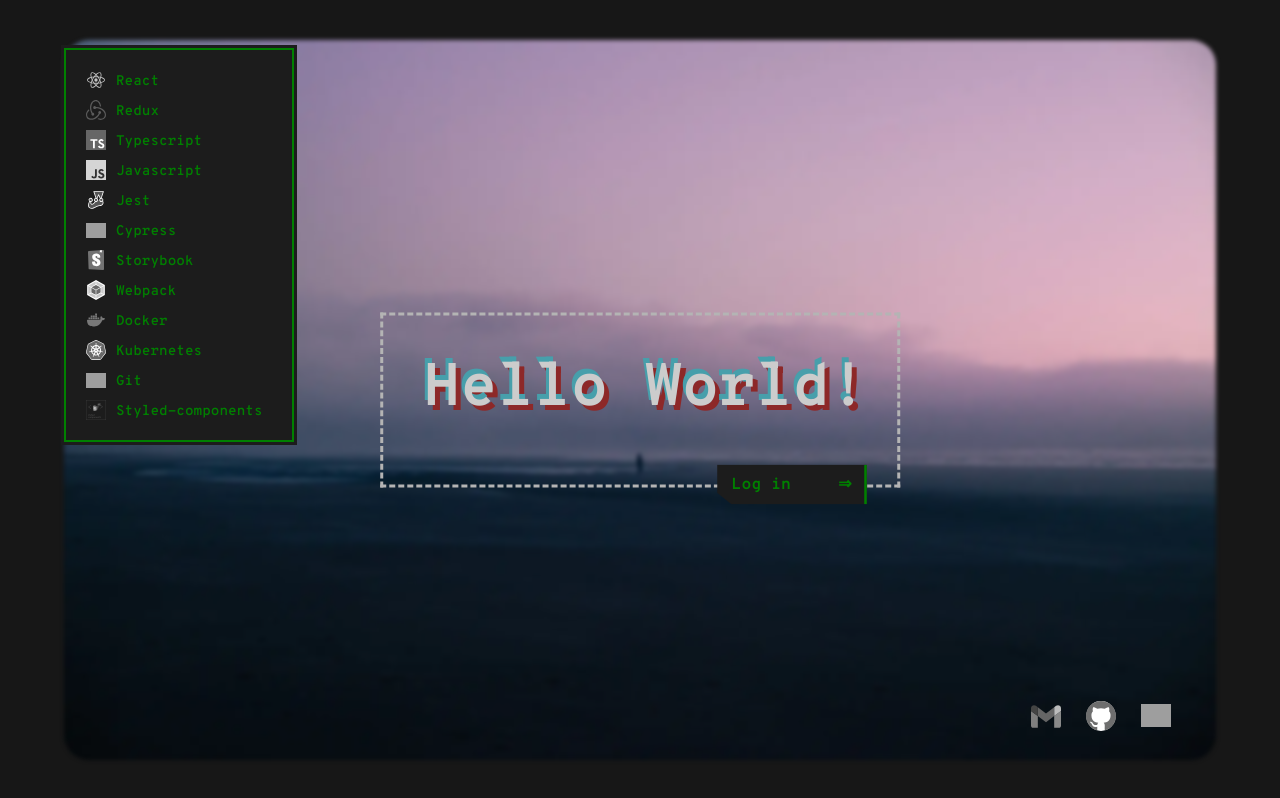
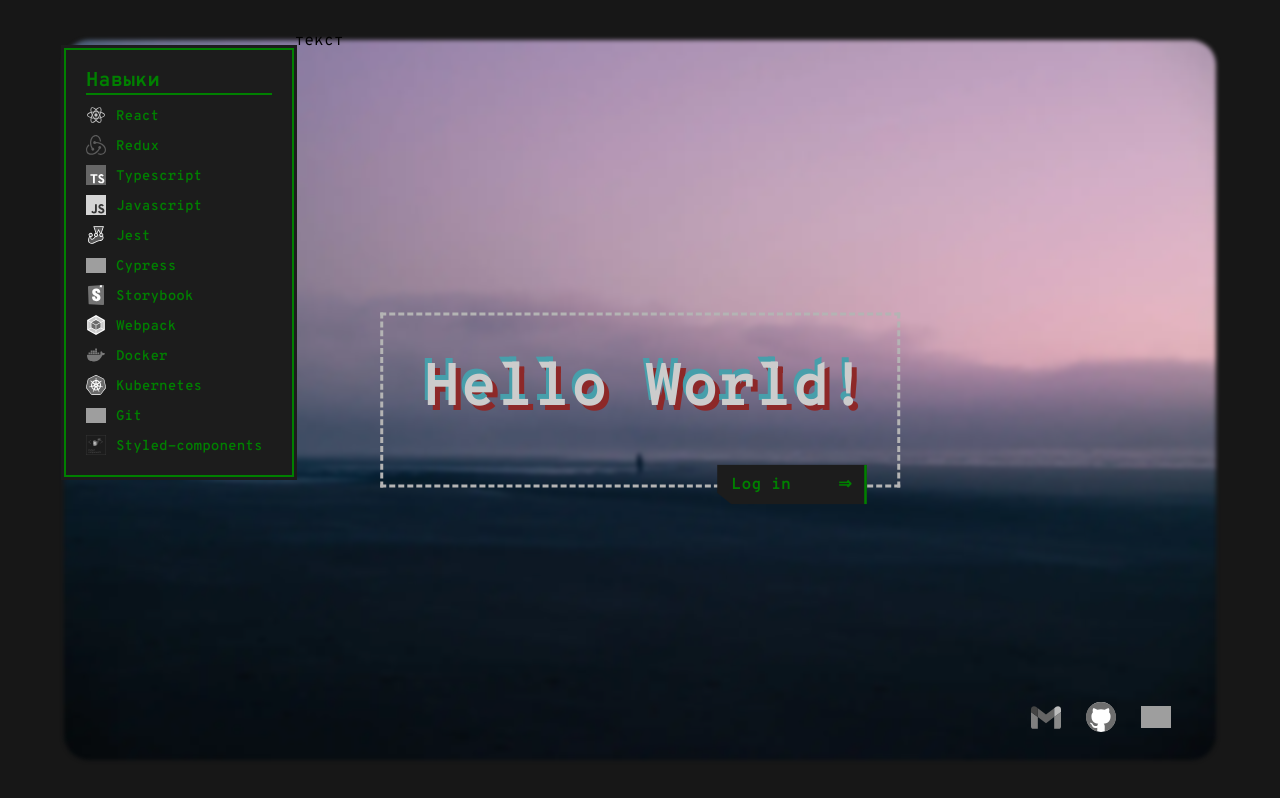
Before and after one commit to Ragna13377/aboutMe, a React app: page / in a window 1280 px wide. Built offline with nearby package versions, Linux system fonts and the light colour scheme; grey boxes are pictures that could not be loaded; a web font is replaced by a local one.

Commit message:
feat: Console table component

```diff
--- a/src/entities/Button/style.module.scss
+++ b/src/entities/Button/style.module.scss
@@ -14,8 +14,8 @@ $button-height: 40px;
 	padding: 0 15px;
 	overflow: hidden;
 	color: var(--console-text);
+	background-color: var(--console-color);
 	font-weight: 900;
-	background-color: var(--console-color);
 	border: none;
 	cursor: pointer;
 	clip-path: polygon(50% 0%, 100% 0, 100% 100%, 10% 100%, 0 70%, 0 0);
--- a/src/entities/Technology/style.module.scss
+++ b/src/entities/Technology/style.module.scss
@@ -1,5 +1,4 @@
 .technology {
-	list-style-type: none;
 	&:hover {
 		.technologyItem {
 			color: white;
--- a/src/features/TechnologyList/index.tsx
+++ b/src/features/TechnologyList/index.tsx
@@ -7,15 +7,24 @@ export type TGridPart = 'stack' | 'socials';
 export type TechnologyListProps = {
 	technologies: TTechnology[];
 	orientation: 'horizontal' | 'vertical';
-	listType: TGridPart
+	listType: TGridPart;
+	title?: string;
 };
 
-const TechnologyList = ({ technologies, orientation, listType }: TechnologyListProps) => (
-	<ul className={clsx(
-		styles.technologyList,
-		styles[`${orientation}Orientation`],
-		styles[`${listType}List`]
-	)}>
+const TechnologyList = ({
+	technologies,
+	orientation,
+	listType,
+	                        title
+}: TechnologyListProps) => (
+	<ul
+		className={clsx(
+			styles.technologyList,
+			styles[`${orientation}Orientation`],
+			styles[`${listType}List`]
+		)}
+	>
+		{title && <li className={styles.title}>{title}</li>}
 		{technologies.map((technology) => (
 			<Technology key={technology.type} {...technology} />
 		))}
--- a/src/features/TechnologyList/style.module.scss
+++ b/src/features/TechnologyList/style.module.scss
@@ -1,4 +1,5 @@
 .technologyList {
+	list-style-type: none;
 	padding: 20px;
 	display: flex;
 }
@@ -8,8 +9,7 @@
 	color: var(--console-text);
 	background-color: var(--console-color);
 	border: 2px solid var(--console-text);
-	outline: 3px solid var(--console-color);;
-	box-shadow: 1px 1px 1px var(--accent-color);
+	outline: 3px solid var(--console-color);
 }
 .socialsList {
 	grid-area: socials;
@@ -22,6 +22,13 @@
 	flex-direction: column;
 }
 
+.title {
+	text-align: start;
+	font-size: 20px;
+	font-weight: 900;
+	border-block-end: 2px solid var(--console-text);
+}
+
 @keyframes appearance {
 	from {
 		opacity: 0;
--- a/src/pages/index.tsx
+++ b/src/pages/index.tsx
@@ -1,5 +1,6 @@
 import { useState } from 'react';
 import { socials, stack } from '@pages/constants';
+import ConsoleTable from '@widgets/ConsoleTable';
 import TechnologyList from '@features/TechnologyList';
 import WelcomeContent from '@widgets/WelcomeContent';
 import styles from './style.module.scss';
@@ -12,10 +13,12 @@ const Home = () => {
 			<div className={styles.content}>
 				<WelcomeContent onClick={() => setAppState(true)} />
 				<TechnologyList
+					title='Навыки'
 					orientation='vertical'
 					listType='stack'
 					technologies={stack}
 				/>
+				<ConsoleTable info='текст'/>
 				<TechnologyList
 					orientation='horizontal'
 					listType='socials'
--- /dev/null
+++ b/src/widgets/ConsoleTable/index.tsx
@@ -0,0 +1,14 @@
+import styles from './style.module.scss';
+
+export type ConsoleTableProps = {
+	info: string;
+}
+const ConsoleTable = ({info}: ConsoleTableProps) => {
+	return (
+		<div>
+			{info}
+		</div>
+	);
+};
+
+export default ConsoleTable;
```
Also changed, not shown: src/entities/Technology/index.tsx (+3 -6 lines), src/widgets/ConsoleTable/style.module.scss (added).
